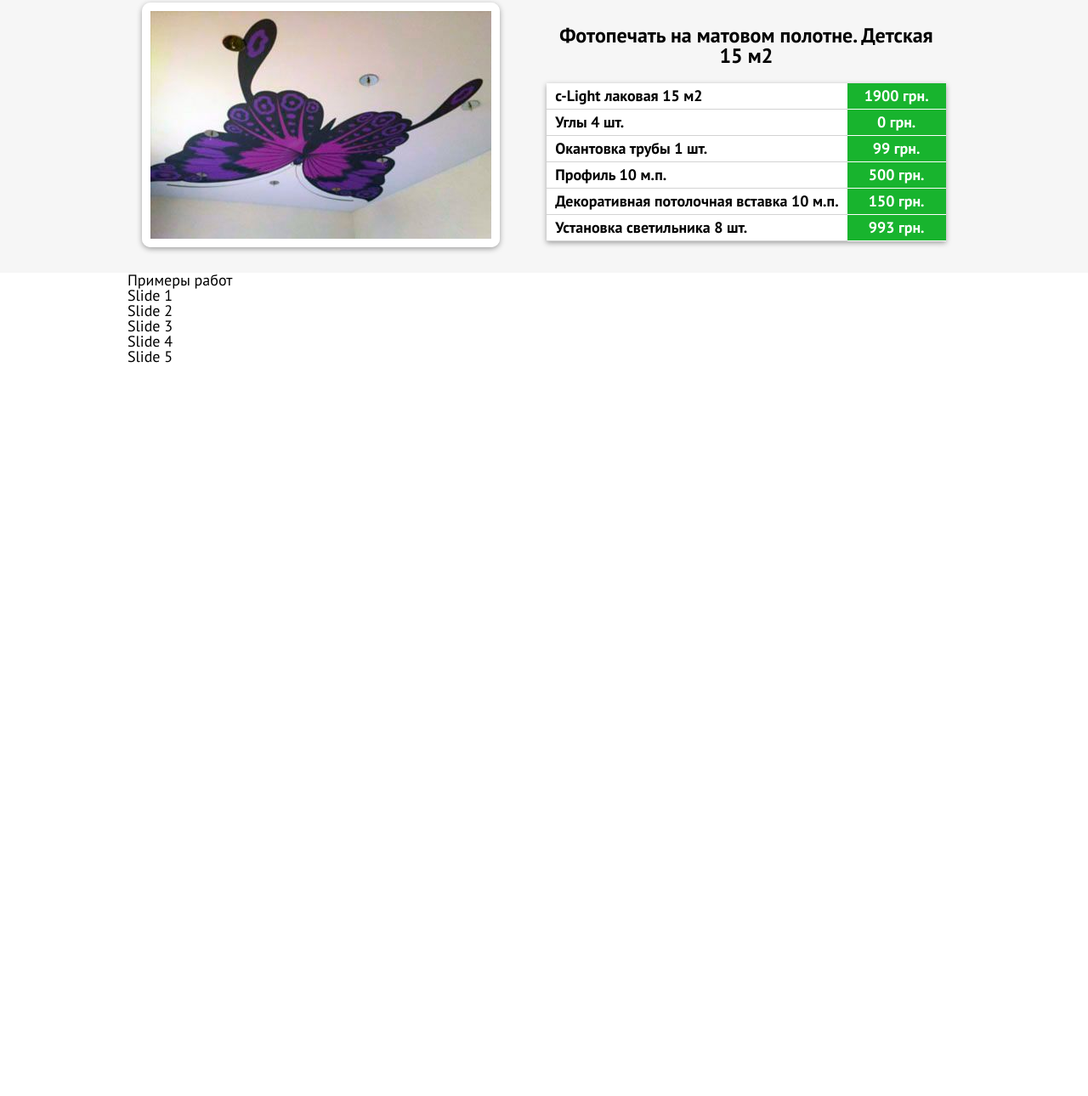
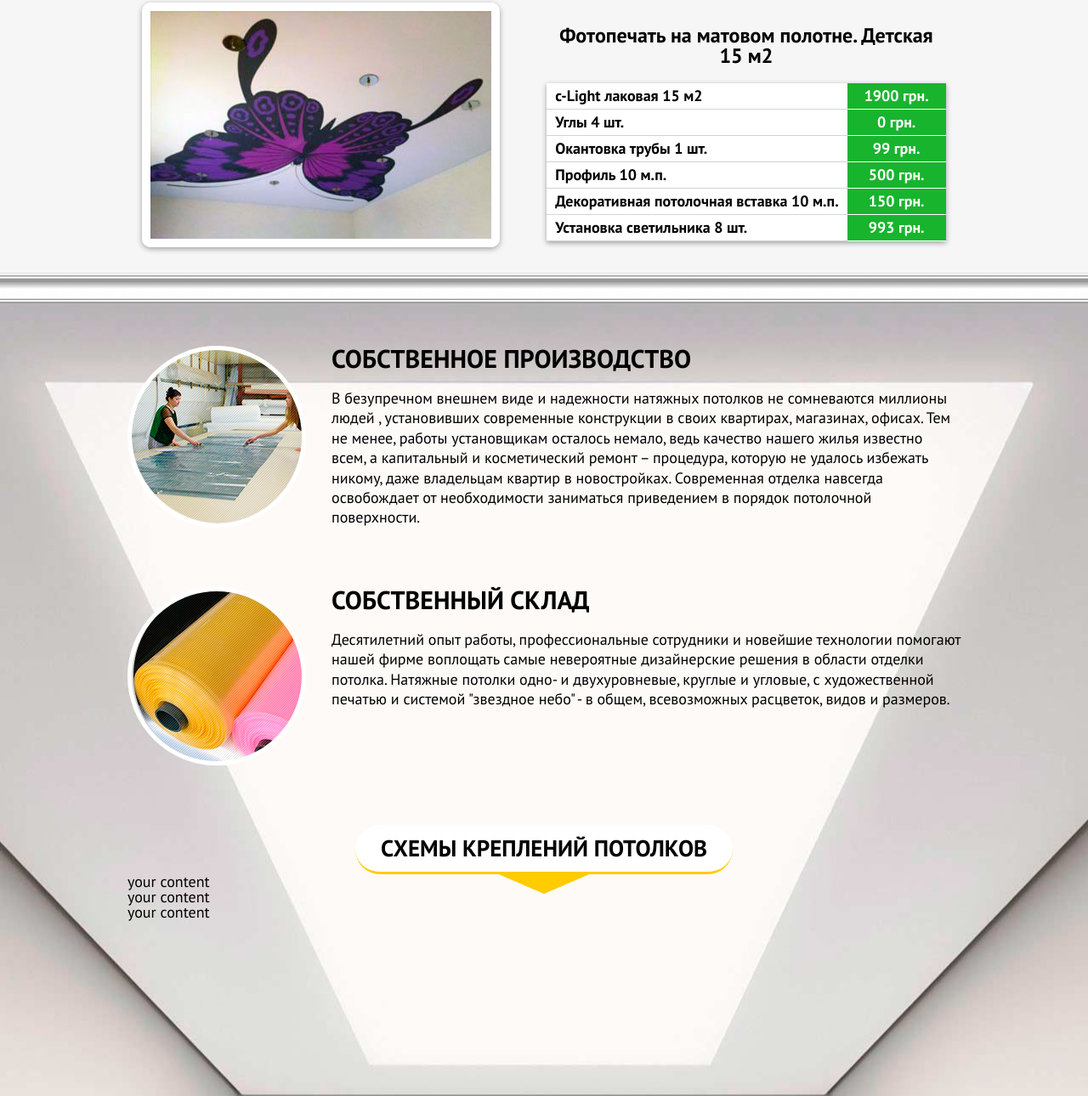
Before and after one commit to Dymonius/ceiling, a website: page source/template/index.html in a window 1280 px wide. Shown: the part 2603-3893 px from the top of the page at 85% size. Before the commit the page ends 3034 px from the top, so only its background shows below. Drawn offline with nearby package versions, Linux system fonts and the light colour scheme; files that its build step writes are made by us from their sources; files whose address does not match are found by name.

Commit message:
Manufacture was added

```diff
--- a/source/styles/main.scss
+++ b/source/styles/main.scss
@@ -12,3 +12,4 @@
 @import "sections/advantages";
 @import "sections/offers";
 @import "sections/offer";
+@import "sections/manufacture";
--- /dev/null
+++ b/source/styles/sections/manufacture.scss
@@ -0,0 +1,49 @@
+.bg-up-and-down {
+  background: url(../images/header_up_repeat.png) repeat-x;
+  height: 36px;
+}
+
+.manufacture {
+  height: 2050px;
+  background: url(../images/fon1.jpg) no-repeat center #E7E8E3;
+}
+
+.manufacture-advantage {
+  padding-top: 50px;
+}
+
+.manufacture-advantage__item {
+  display: flex;
+  margin-bottom: 70px;
+}
+
+.manufacture-advantage__img {
+  min-height: 210px;
+  min-width: 210px;
+  border: 5px solid white;
+  border-radius: 50%;
+  margin-right: 30px;
+}
+
+.manufacture-advantage__img1 {
+  background: url(../images/sprite_1.png);
+  background-position: 0px -385px;
+}
+
+.manufacture-advantage__img2 {
+  background: url(../images/sprite_1.png);
+  background-position: -210px -385px;
+}
+
+.manufacture-advantage__text-header {
+  font-family: $ff-main-bold;
+  font-size: 30px;
+  margin-bottom: 20px;
+}
+.manufacture-advantage__text-main {
+  line-height: 1.3rem;
+}
+
+.offers__header--second {
+  margin-top: 0;
+}
--- a/source/styles/sections/offer.scss
+++ b/source/styles/sections/offer.scss
@@ -56,7 +56,7 @@
 
 @media (max-width: 925px) {
   .offer__image {
-    margin-right: 0px;
+    margin-right: 0;
   }
 
 }
--- /dev/null
+++ b/source/template/sections/manufacture.html
@@ -0,0 +1,52 @@
+<div class="bg-up-and-down"></div>
+<div class="manufacture">
+    <div class="container">
+        <div class="manufacture-advantage">
+            <div class="manufacture-advantage__item">
+                <div class="manufacture-advantage__img manufacture-advantage__img1">
+
+
+                </div>
+                <div class="manufacture-advantage__text">
+                    <div class="manufacture-advantage__text-header">
+                        СОБСТВЕННОЕ ПРОИЗВОДСТВО
+                    </div>
+                    <div class="manufacture-advantage__text-main">
+                        В безупречном внешнем виде и надежности натяжных потолков не сомневаются миллионы людей ,
+                        установивших современные конструкции в своих квартирах, магазинах, офисах. Тем не менее, работы
+                        установщикам осталось немало, ведь качество нашего жилья известно всем, а капитальный и
+                        косметический ремонт – процедура, которую не удалось избежать никому, даже владельцам квартир в
+                        новостройках. Современная отделка навсегда освобождает от необходимости заниматься приведением в
+                        порядок потолочной поверхности.
+                    </div>
+
+                </div>
+            </div>
+            <div class="manufacture-advantage__item">
+                <div class="manufacture-advantage__img manufacture-advantage__img2">
+
+                </div>
+                <div class="manufacture-advantage__text">
+                    <div class="manufacture-advantage__text-header">
+                        СОБСТВЕННЫЙ СКЛАД
+                    </div>
+                    <div class="manufacture-advantage__text-main">
+                        Десятилетний опыт работы, профессиональные сотрудники и новейшие технологии помогают нашей фирме
+                        воплощать самые невероятные дизайнерские решения в области отделки потолка. Натяжные потолки
+                        одно- и двухуровневые, круглые и угловые, с художественной печатью и системой "звездное небо" -
+                        в общем, всевозможных расцветок, видов и размеров.
+                    </div>
+
+                </div>
+            </div>
+
+        </div>
+        <div class="offers__header offers__header--second ">СХЕМЫ КРЕПЛЕНИЙ ПОТОЛКОВ</div>
+        <div class="sliider-schemes">
+            <div>your content</div>
+            <div>your content</div>
+            <div>your content</div>
+        </div>
+    </div>
+</div>
+<div class="bg-up-and-down"></div>
```
Also changed, not shown: source/template/index.html (+2 -1 lines), source/images/fon1.jpg (added), source/images/header_up_repeat.png (added), source/images/sobstv_1.jpg (added), source/images/sobstv_2.jpg (added).
